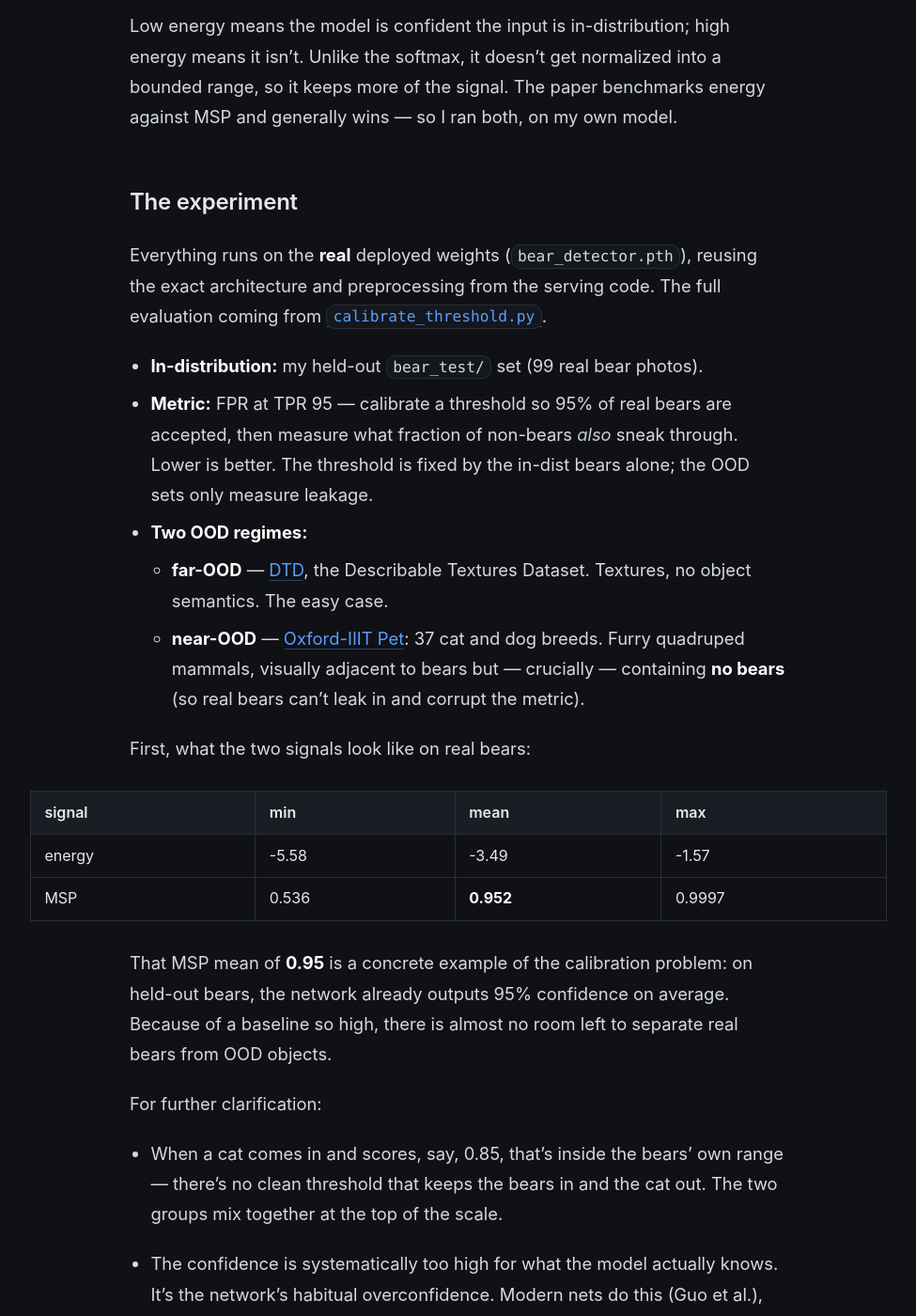
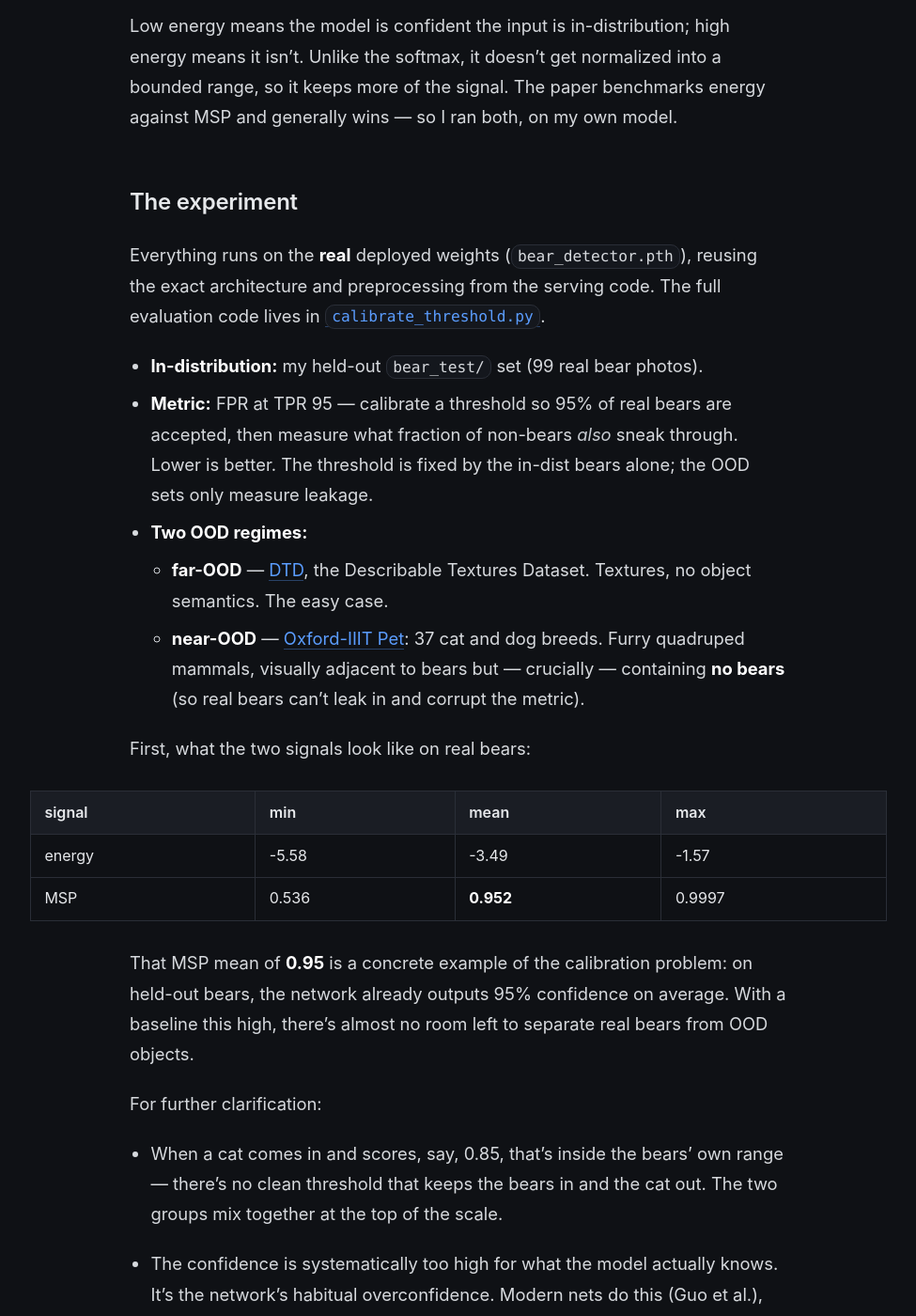
Before and after one commit to rp-playground/rp-playground.github.io, a Jekyll site: the page built from _writing/ood-detection.md, in a window 1280 px wide and 1400 px high, scrolled down 2324 px. Shown: the whole window at 94% size, without its empty margins (152-1127 px from the left). Built offline with Jekyll 4.4.1, drawn with Linux system fonts in a browser that asks for light colours; some of the changed text lies outside the part shown.

Commit message:
writing: fix threshold trade-off logic and copy nits in OOD write-up
Co-Authored-By: Claude Opus 4.8 (1M context) <noreply@anthropic.com>

```diff
--- a/_writing/ood-detection.md
+++ b/_writing/ood-detection.md
@@ -80,7 +80,7 @@ against MSP and generally wins — so I ran both, on my own model.
 ## The experiment
 
 Everything runs on the **real** deployed weights (`bear_detector.pth`), reusing
-the exact architecture and preprocessing from the serving code. The full evaluation coming from
+the exact architecture and preprocessing from the serving code. The full evaluation code lives in
 [`calibrate_threshold.py`](https://github.com/rp-playground/play-pytorch/blob/main/course.fast.ai/lesson2/app/serving/calibrate_threshold.py).
 
 - **In-distribution:** my held-out `bear_test/` set (99 real bear photos).
@@ -105,7 +105,7 @@ First, what the two signals look like on real bears:
 
 That MSP mean of **0.95** is a concrete example of the calibration problem: on
 held-out bears, the network already outputs 95% confidence on average.
-Because of a baseline so high, there is almost no room left to separate real bears from OOD objects.
+With a baseline this high, there's almost no room left to separate real bears from OOD objects.
 
 For further clarification:
 * When a cat comes in and scores, say, 0.85, that's inside the bears' own range
@@ -160,7 +160,7 @@ a distinction the model never learned. The fix has to come from more information
 
 ## Looking at the failures
 
-Let’s look at what the energy filter let slip through.
+Let's look at what the energy filter let slip through.
 Both examples are false positives that the model confidently classified as bears. Their energy scores sit safely below the −1.98 threshold.
 The images are shown exactly as the model processed them: resized, cropped, and normalized.
 
```
Also changed, not shown: other parts of _writing/ood-detection.md (+1 -1 lines).
